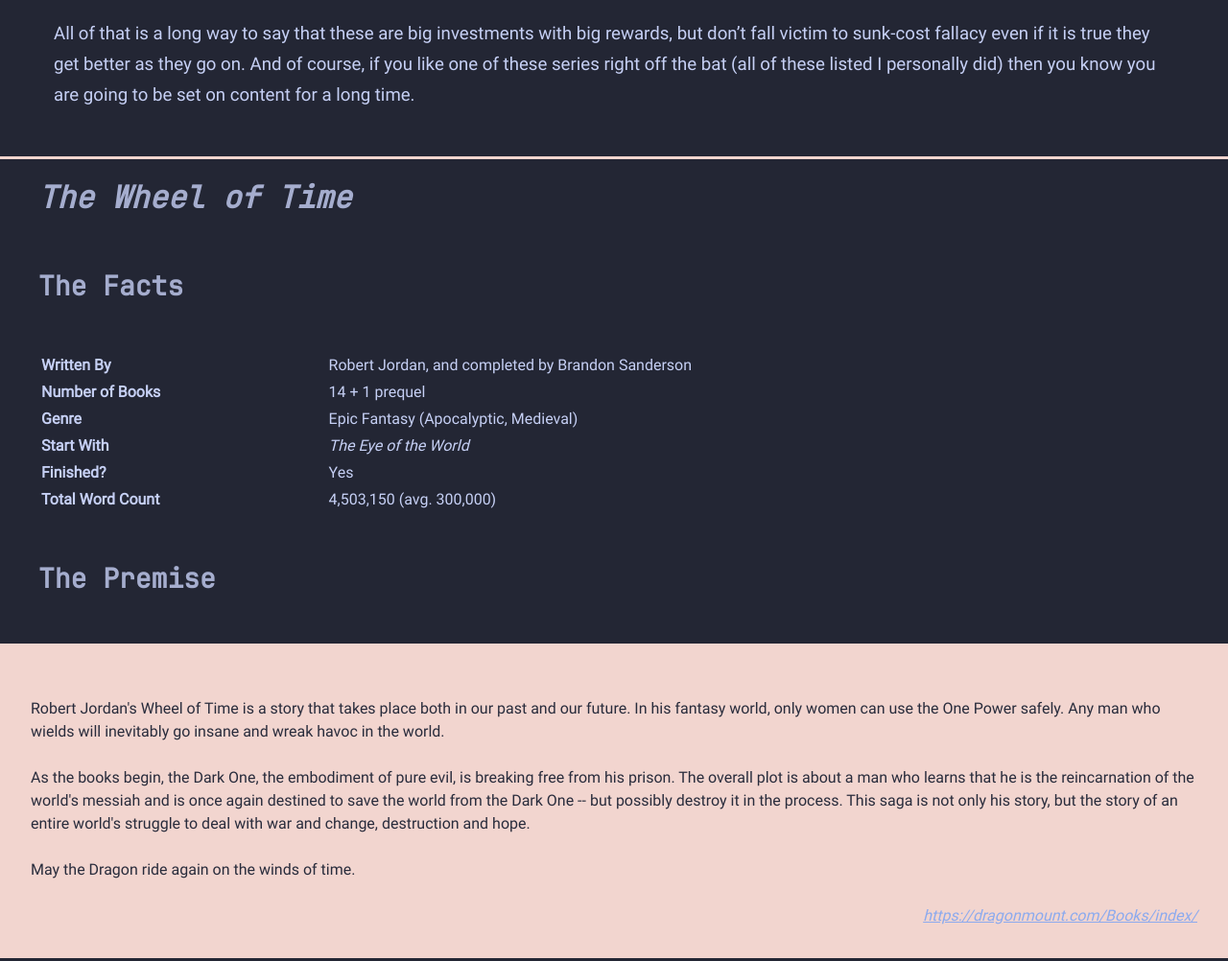
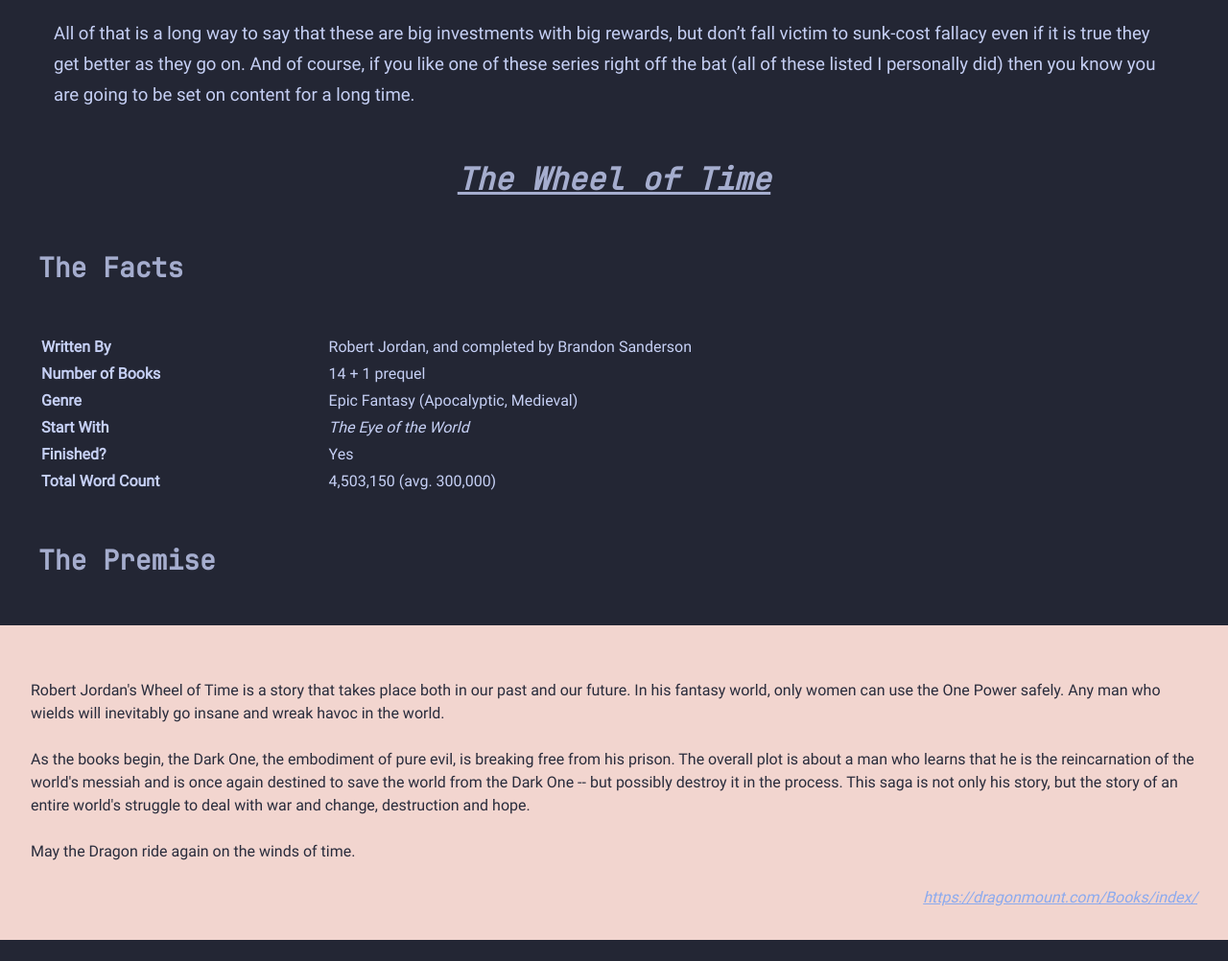
Before and after one commit to Tyler-Lentz/Tyler-Lentz.github.io, a plain HTML site: page posts/book_pitches_2024.html in a window 1280 px wide. Shown: the part 4369-5371 px from the top of the page at 96% size. Drawn offline with Linux system fonts and the light colour scheme.

Commit message:
adj styling

```diff
--- a/posts/book_pitches_2024.html
+++ b/posts/book_pitches_2024.html
@@ -13,8 +13,8 @@
             color: lightcyan;
         }
         h4 {
-            border-top: 3px solid var(--ctp-frappe-rosewater);
-            padding-top: 1rem;
+            text-align: center;
+            text-decoration: underline;
         }
         h3 {
             border-top: 4px solid var(--ctp-frappe-rosewater);
```
